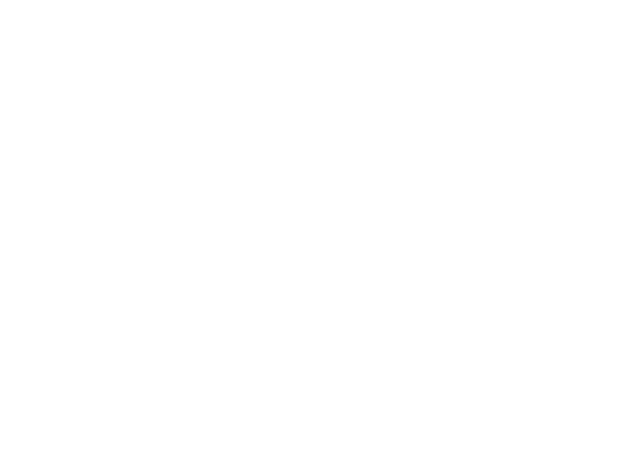
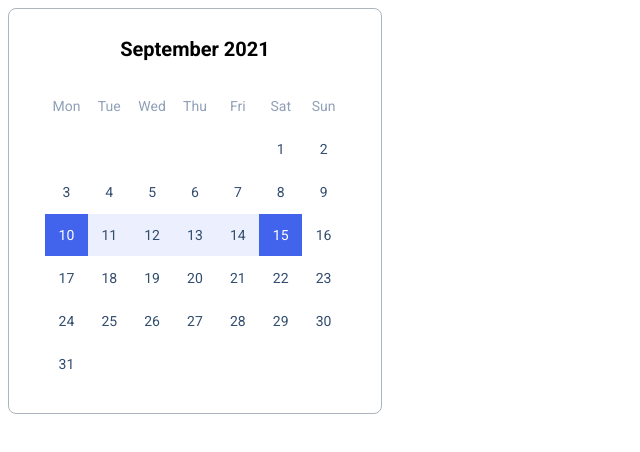
Before and after one commit to js-tasks-ru/htmlcss-20210916_mvdmvn, a website: page 05-lection3/03-calendar/index.html in a window 1280 px wide. Shown: the whole page, without its empty margins (0-640 px from the left). Drawn offline with Linux system fonts and the light colour scheme.

Commit message:
dz5_calendar done

```diff
--- a/05-lection3/03-calendar/calendar.css
+++ b/05-lection3/03-calendar/calendar.css
@@ -0,0 +1,63 @@
+.calendar {
+  border: 1px solid var(--grey-3);
+  border-radius: 8px;
+  padding: 28px 36px;
+  width: 100%;
+  max-width: 300px;
+}
+
+.calendar__title {
+  font-weight: 600;
+  font-size: 20px;
+  line-height: 24px;
+  text-align: center;
+  margin-bottom: 24px;
+}
+
+.calendar__wrapper {
+  position: relative;
+  padding-bottom: 100%;
+}
+
+.calendar__content {
+  display: grid;
+  grid-template-columns: repeat(7, 1fr);
+  position: absolute;
+  height: 100%;
+  width: 100%;
+  top: 0;
+  left: 0;
+}
+
+.calendar__item {
+  display: flex;
+  justify-content: center;
+  align-items: center;
+  font-size: 14px;
+  line-height: 20px;
+}
+
+.calendar__item_day {
+  color: #90a0b7;
+}
+
+.calendar__item_number {
+  color: #334d6e;
+  transition: all 0.3s ease-in-out;
+  cursor: pointer;
+}
+
+.calendar__item_number:hover {
+  background-color: rgba(160, 177, 245, 0.2);
+  color: #334d6e;
+}
+
+.calendar__item_selected {
+  background-color: var(--primary-disabled);
+  color: var(--white);
+}
+
+.calendar__item_range {
+  background-color: rgba(160, 177, 245, 0.2);
+  color: #334d6e;
+}
--- a/05-lection3/03-calendar/index.html
+++ b/05-lection3/03-calendar/index.html
@@ -1,12 +1,100 @@
 <!DOCTYPE html>
 <!-- Страница с календарем -->
 <html lang="ru">
-    <head>
-        <link rel="stylesheet" href="../../assets/css/main.css">
-        <link rel="stylesheet" href="./calendar.css">
-        <title>Calendar</title>
-    </head>
-    <body>
-
-    </body>
+  <head>
+    <link rel="stylesheet" href="../../assets/css/main.css" />
+    <link rel="stylesheet" href="./calendar.css" />
+    <title>Calendar</title>
+  </head>
+  <body>
+    <div class="calendar">
+      <div class="calendar__title">September 2021</div>
+      <div class="calendar__wrapper">
+        <div class="calendar__content">
+          <div class="day calendar__item calendar__item_day">Mon</div>
+          <div class="day calendar__item calendar__item_day">Tue</div>
+          <div class="day calendar__item calendar__item_day">Wed</div>
+          <div class="day calendar__item calendar__item_day">Thu</div>
+          <div class="day calendar__item calendar__item_day">Fri</div>
+          <div class="day calendar__item calendar__item_day">Sat</div>
+          <div class="day calendar__item calendar__item_day">Sun</div>
+          <div class="day calendar__item calendar__item_number"></div>
+          <div class="day calendar__item calendar__item_number"></div>
+          <div class="day calendar__item calendar__item_number"></div>
+          <div class="day calendar__item calendar__item_number"></div>
+          <div class="day calendar__item calendar__item_number"></div>
+          <div class="day calendar__item calendar__item_number">1</div>
+          <div class="day calendar__item calendar__item_number">2</div>
+          <div class="day calendar__item calendar__item_number">3</div>
+          <div class="day calendar__item calendar__item_number">4</div>
+          <div class="day calendar__item calendar__item_number">5</div>
+          <div class="day calendar__item calendar__item_number">6</div>
+          <div class="day calendar__item calendar__item_number">7</div>
+          <div class="day calendar__item calendar__item_number">8</div>
+          <div class="day calendar__item calendar__item_number">9</div>
+          <div
+            class="
+              day
+              calendar__item calendar__item_number calendar__item_selected
+            "
+          >
+            10
+          </div>
+          <div
+            class="calendar__item calendar__item_number calendar__item_range"
+          >
+            11
+          </div>
+          <div
+            class="calendar__item calendar__item_number calendar__item_range"
+          >
+            12
+          </div>
+          <div
+            class="calendar__item calendar__item_number calendar__item_range"
+          >
+            13
+          </div>
+          <div
+            class="
+              day
+              calendar__item calendar__item_number calendar__item_range
+            "
+          >
+            14
+          </div>
+          <div
+            class="
+              day
+              calendar__item calendar__item_number calendar__item_selected
+            "
+          >
+            15
+          </div>
+          <div class="day calendar__item calendar__item_number">16</div>
+          <div class="day calendar__item calendar__item_number">17</div>
+          <div class="day calendar__item calendar__item_number">18</div>
+          <div class="day calendar__item calendar__item_number">19</div>
+          <div class="day calendar__item calendar__item_number">20</div>
+          <div class="day calendar__item calendar__item_number">21</div>
+          <div class="day calendar__item calendar__item_number">22</div>
+          <div class="day calendar__item calendar__item_number">23</div>
+          <div class="day calendar__item calendar__item_number">24</div>
+          <div class="day calendar__item calendar__item_number">25</div>
+          <div class="day calendar__item calendar__item_number">26</div>
+          <div class="day calendar__item calendar__item_number">27</div>
+          <div class="day calendar__item calendar__item_number">28</div>
+          <div class="day calendar__item calendar__item_number">29</div>
+          <div class="day calendar__item calendar__item_number">30</div>
+          <div class="day calendar__item calendar__item_number">31</div>
+          <div class="day calendar__item calendar__item_number"></div>
+          <div class="day calendar__item calendar__item_number"></div>
+          <div class="day calendar__item calendar__item_number"></div>
+          <div class="day calendar__item calendar__item_number"></div>
+          <div class="day calendar__item calendar__item_number"></div>
+          <div class="day calendar__item calendar__item_number"></div>
+        </div>
+      </div>
+    </div>
+  </body>
 </html>
```
